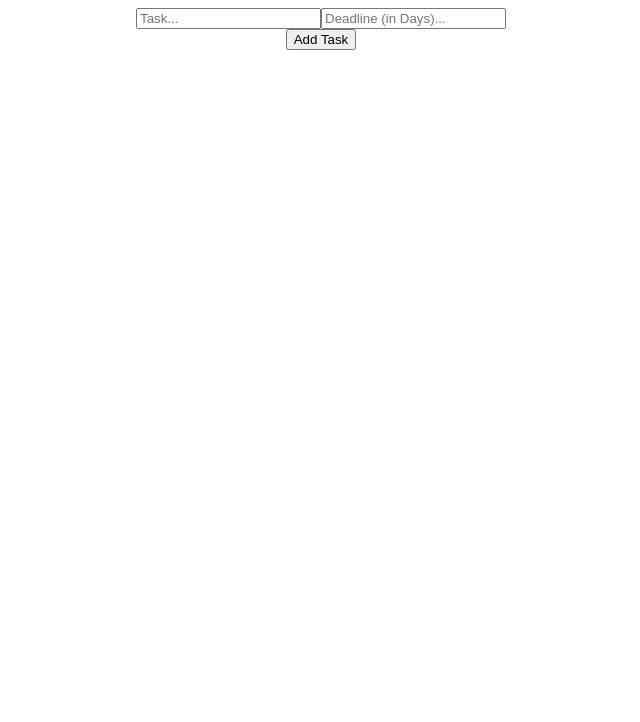
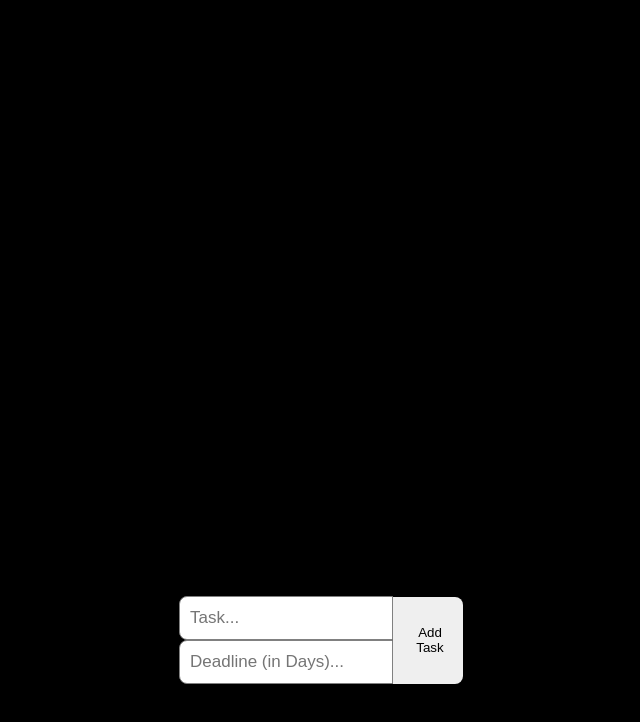
Before and after one commit to ChristopherA81/TypeScript-To-Do-List-1, a React (Create React App) app in the folder client/: page / in a window 1280 px wide. Shown: the top 722 px of the page, without its empty margins (319-959 px from the left). Built offline with nearby package versions, Linux system fonts and the light colour scheme.

Commit message:
CSS updated

```diff
--- a/client/src/App.css
+++ b/client/src/App.css
@@ -1,3 +1,56 @@
 .App {
   text-align: center;
+  align-items: center;
+  flex-direction: column;
+  width: 100vw;
+  height: 10vh;
+
 }
+
+body {
+  margin: 0%;
+  padding: 0%;
+}
+
+.header {
+  flex: 30%;
+  background-color: black;
+  color: white;
+  width: 100%;
+  height: 100vw;
+  display: flex;
+  justify-content: center;
+  align-items: center;
+
+}
+
+.header .inputContainer {
+  display: flex;
+  flex-direction: column;
+}
+
+.header input {
+  width: 200px;
+  height: 40px;
+  border: none;
+  border-bottom-left-radius: 8px;
+  border-top-left-radius: 8px;
+  padding-left: 10px;
+  font-size: 17px;
+  border: 1px solid gray;
+}
+
+.header button {
+  width: 70px;
+  height: 87px;
+  border: none;
+  border-bottom-right-radius: 8px;
+  border-top-right-radius: 8px;
+  padding-left: 10px;
+  cursor: pointer;
+}
+
+.todoList {
+  flex: 70%;
+  width: 100%;
+}
```
